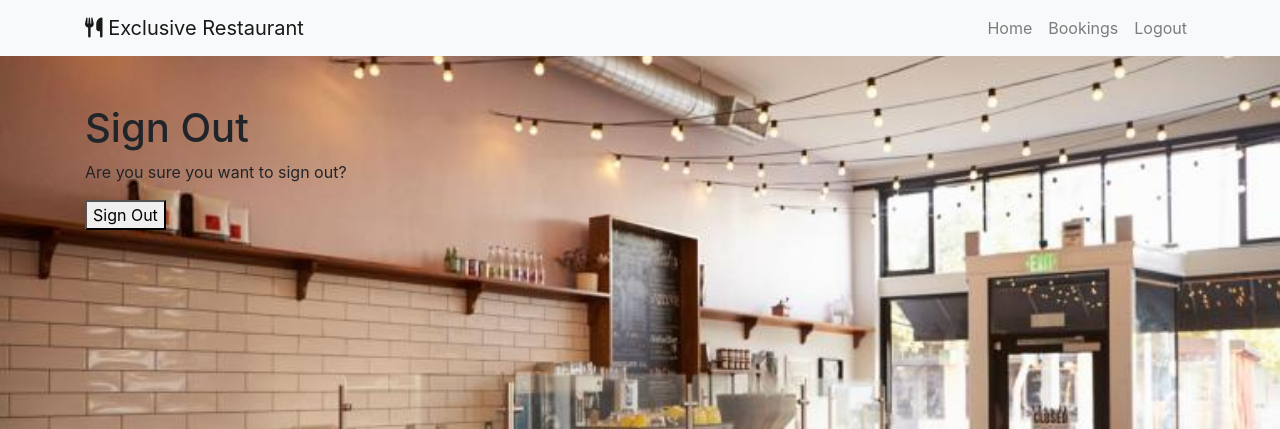
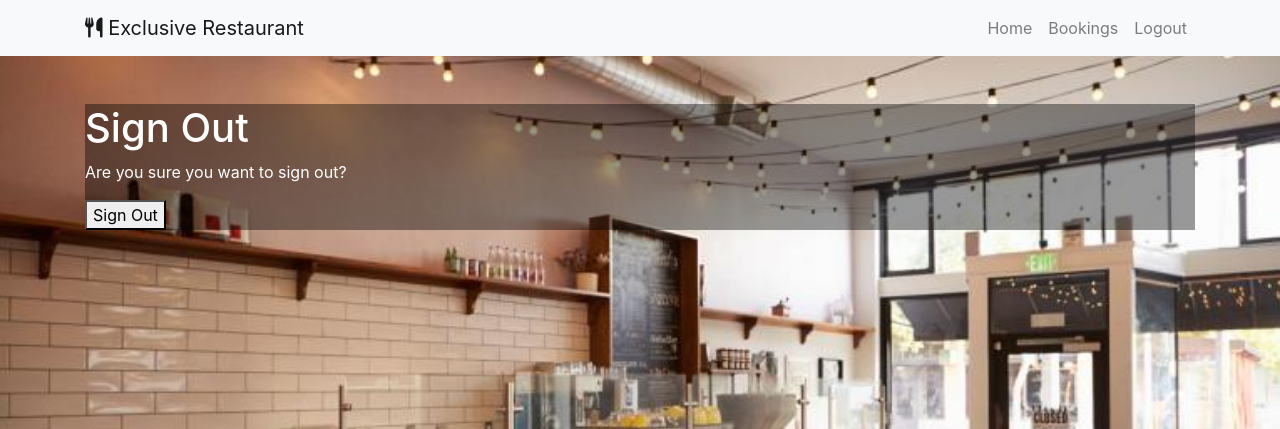
Before and after one commit to DerekMor/new-booking, a Django app: page /accounts/logout/ in a window 1280 px wide. Shown: the top 429 px of the page. Run offline with Django 4.2, Linux system fonts and the light colour scheme; a user stored in the database is signed in; some libraries are stand-ins or nearby versions.

Commit message:
Add overlays over all content on all pages to enhance visability over background image

```diff
--- a/bookings/templates/account/login.html
+++ b/bookings/templates/account/login.html
@@ -6,7 +6,7 @@
 {% block head_title %}{% trans "Sign In" %}{% endblock %}
 
 {% block content %}
-<div >
+<div class="overlay">
     <h1>{% trans "Sign In" %}</h1>
 
     {% get_providers as socialaccount_providers %}
--- a/bookings/templates/account/logout.html
+++ b/bookings/templates/account/logout.html
@@ -5,7 +5,7 @@
 {% block head_title %}{% trans "Sign Out" %}{% endblock %}
 
 {% block content %}
-<div class="order-summary"></div>
+<div class="overlay">
 <h1>{% trans "Sign Out" %}</h1>
 
 <p>{% trans 'Are you sure you want to sign out?' %}</p>
--- a/bookings/templates/account/signup.html
+++ b/bookings/templates/account/signup.html
@@ -5,7 +5,7 @@
 {% block head_title %}{% trans "Signup" %}{% endblock %}
 
 {% block content %}
-<div >
+<div class="overlay">
 <h1>{% trans "Sign Up" %}</h1>
 
 <p>{% blocktrans %}Already have an account? Then please <a href="{{ login_url }}">sign in</a>.{% endblocktrans %}</p>
--- a/bookings/templates/bookings/base.html
+++ b/bookings/templates/bookings/base.html
@@ -10,17 +10,32 @@
     <script src="https://kit.fontawesome.com/41317a6613.js" crossorigin="anonymous"></script>
     <style>
         body {
-            background-image: url("{% static 'restbackground.jpg' %}");
+            background-image: url("{% get_media_prefix %}restbackground.jpg");
             background-repeat: no-repeat;
             background-size: cover;
         }
+        .overlay {
+            position: relative;
+            color: white;
+        }
+
+        .overlay:before {
+            content: "";
+            position: absolute;
+            top: 0;
+            left: 0;
+            width: 100%;
+            height: 100%;
+            background-color: rgba(0, 0, 0, 0.4);
+            z-index: -1;
+        }
     </style>
 </head>
-<body>
+
     <body>
 
         <nav class="navbar navbar-expand-lg navbar-light bg-light">
-            <div class="container">
+            <div class="container header-overlay">
 
                 <a class="navbar-brand" href="/">
                     <i class="fas fa-utensils"></i> Exclusive Restaurant
@@ -54,8 +69,10 @@
         </nav>
 
         <div class="container mt-5">
+
             {% if messages %}
-            <ul class="messages">
+            <ul class="overlay">
+
                 {% for message in messages %}
                     <li{% if message.tags %} class="{{ message.tags }}"{% endif %}>{{ message }}</li>
                 {% endfor %}
--- a/bookings/templates/bookings/booking_list.html
+++ b/bookings/templates/bookings/booking_list.html
@@ -1,7 +1,7 @@
 {% extends 'bookings/base.html' %}
 
 {% block content %}
-<div class="container">
+<div class="container overlay">
     <h1>Booking List</h1>
     <ul>
         {% for booking in bookings %}
--- a/bookings/templates/bookings/home.html
+++ b/bookings/templates/bookings/home.html
@@ -3,9 +3,9 @@
 {% block title %}Welcome to the Exclusive Restaurant{% endblock %}
 
 {% block content %}
-<div class="container mt-5">
-    <div class="row">
-        <div class="col-md-6 offset-md-3">
+<div class="container mt-5 ">
+    <div class="row ">
+        <div class="col-md-6 offset-md-3 overlay">
             <h1 class="text-center">Welcome to the Exclusive Restaurant</h1>
             <p class="text-center">
                 To make a booking, please <a href="{% url 'account_login' %}" class="btn btn-secondary">Log In</a> or <a href="{% url 'account_signup' %}" class="btn btn-secondary">Sign Up</a>.
--- a/restaurant_booking/settings.py
+++ b/restaurant_booking/settings.py
@@ -126,9 +126,7 @@ USE_TZ = True
 # https://docs.djangoproject.com/en/4.2/howto/static-files/
 
 STATIC_URL = "static/"
-STATICFILES_DIRS = [
-    os.path.join(BASE_DIR, 'media')
-]
+
 
 # Default primary key field type
 # https://docs.djangoproject.com/en/4.2/ref/settings/#default-auto-field
```
Also changed, not shown: db.sqlite3.
